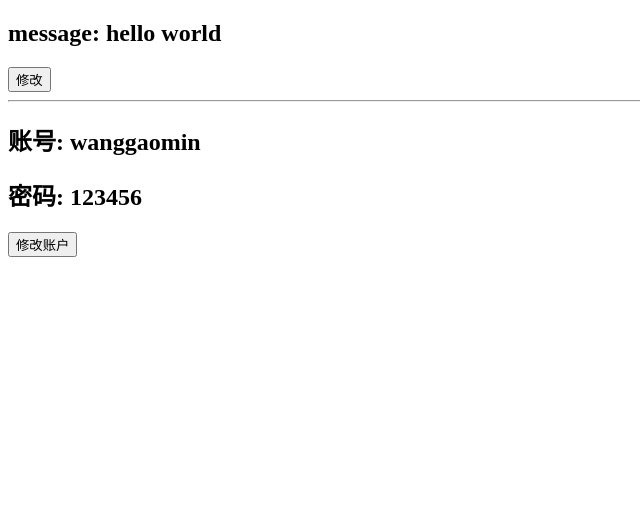
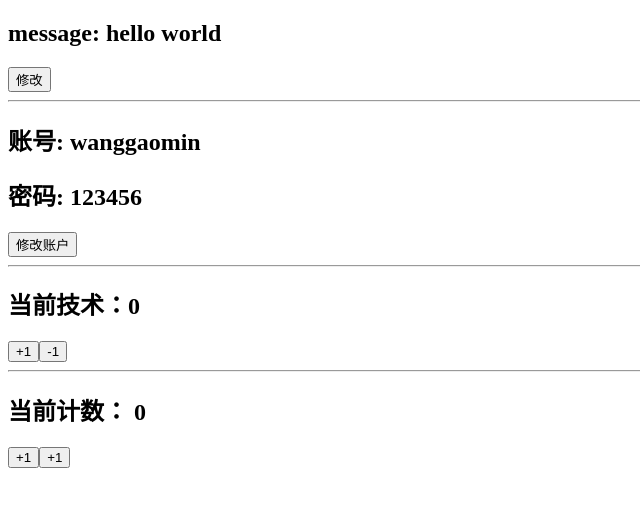
Before and after one commit to wgm0813/setup-demo, a Vue app: page / in a window 1280 px wide. Shown: the top 506 px of the page, without its empty margins (0-640 px from the left). Built offline with nearby package versions, Linux system fonts and the light colour scheme.

Commit message:
ref响应式数据-浅层解包，使用时不需要.value,操作时要.value

```diff
--- a/src/02_Setup定义数据/App.vue
+++ b/src/02_Setup定义数据/App.vue
@@ -7,11 +7,25 @@
     <h2>账号: {{ account.username }}</h2>
     <h2>密码: {{ account.password }}</h2>
     <button @click="changeName">修改账户</button>
+    <hr>
+
+    <!-- 默认情况下在tempalte中使用ref时，vue会自动对其进行解包（取出其中value，ref使用时不需要.value，在Setup操作时需要.value -->
+    <h2>当前技术：{{ counter }}</h2>
+    <button @click="add">+1</button>
+    <button @click="deAdd">-1</button>
+
+
+    <hr>
+    <!-- 使用的时候不需要写.value -->
+    <h2>当前计数： {{ info.counter }}</h2>
+    <!-- 修改的时候需要些.value -->
+    <button @click="info.counter.value++">+1</button>
+    <button @click="info.counter.value--">+1</button>
   </div>
 </template>
 
 <script>
-import {reactive} from 'vue'
+import {reactive, ref} from 'vue'
 export default {
   setup() {
     // 定义普通的数据
@@ -32,7 +46,22 @@ export default {
       account.username = '王高敏'
       console.log(account)
     }
-    return  {message,changeBtn,account,changeName}
+
+    // 响应式数据
+    // ref函数：定义简单类型的数据（也可以定义复杂类型的数据）
+    const counter = ref(0);
+    const add = () => {
+      counter.value += 1
+    }
+    const deAdd = () => {
+      counter.value -= 1;
+    }
+
+    // ref时浅层解包
+    const info = {
+      counter
+    }
+    return  {message,changeBtn,account,changeName, counter, add, deAdd, info}
   }
 }
 </script>
```
